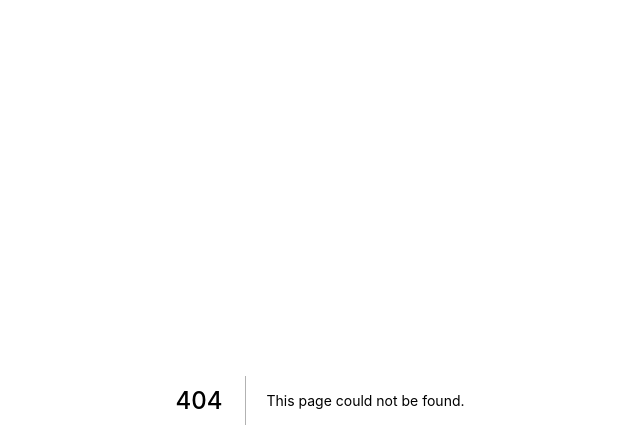
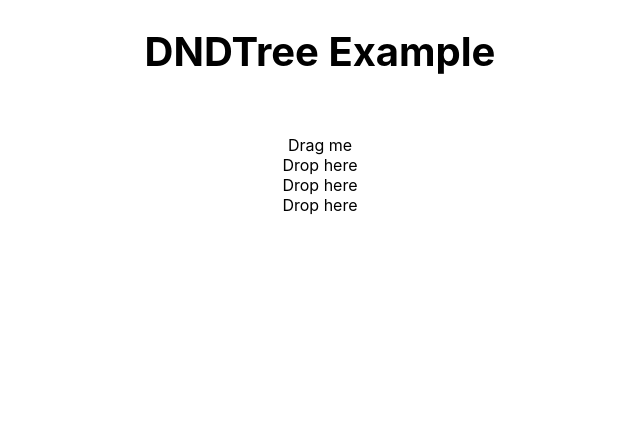
Before and after one commit to fsoft72/fsoft-next-components, a Next.js app: page /dndtree in a window 1280 px wide. Before the commit this address had no page. Shown: the top 448 px of the page, without its empty margins (320-960 px from the left). Built offline with nearby package versions, Linux system fonts and the light colour scheme.

Commit message:
first version of DNDTree

```diff
--- /dev/null
+++ b/fsoft-components/DNDTree.tsx
@@ -0,0 +1,67 @@
+import React, { useState } from 'react';
+import { DndContext, useDraggable, useDroppable } from '@dnd-kit/core';
+
+const mkid = () => Math.random().toString( 36 ).slice( 2, 9 );
+
+function Droppable ( props: any ) {
+	const { isOver, setNodeRef } = useDroppable( { id: props.id, } );
+
+	const style = { color: isOver ? 'green' : undefined, };
+
+	return (
+		<div ref={setNodeRef} style={style}>
+			{props.children}
+		</div>
+	);
+}
+
+function Draggable ( props: any ) {
+	const { attributes, listeners, setNodeRef, transform } = useDraggable( { id: props.id, } );
+
+	const style = transform ? {
+		transform: `translate3d(${ transform.x }px, ${ transform.y }px, 0)`,
+	} : undefined;
+
+	return (
+		<div ref={setNodeRef} style={style} {...listeners} {...attributes}>
+			{props.children}
+		</div>
+	);
+}
+
+const DNDTree = () => {
+	const [ parent, setParent ] = useState( null );
+	const folders = [ 'A', 'B', 'C' ];
+	const draggableMarkup = (
+		<Draggable id="draggable">Drag me</Draggable>
+	);
+
+	const handleDragEnd = ( event: any ) => {
+		const { over } = event;
+
+		console.log( "==== OVER: ", over );
+
+		// If the item is dropped over a container, set it as the parent
+		// otherwise reset the parent to `null`
+		setParent( over ? over.id : null );
+	};
+
+	return (
+		<>
+			<p>{parent}</p>
+			<DndContext onDragEnd={handleDragEnd}>
+				{parent === null ? draggableMarkup : 'Drop here'}
+
+				{folders.map( ( id ) => (
+					// We updated the Droppable component so it would accept an `id`
+					// prop and pass it to `useDroppable`
+					<Droppable key={id} id={id}>
+						{parent === id ? draggableMarkup : 'Drop here'}
+					</Droppable>
+				) )}
+			</DndContext>
+		</>
+	);
+};
+
+export default DNDTree;
--- a/package.json
+++ b/package.json
@@ -9,6 +9,9 @@
     "lint": "next lint"
   },
   "dependencies": {
+    "@dnd-kit/core": "^6.0.5",
+    "@dnd-kit/sortable": "^7.0.1",
+    "classnames": "^2.3.1",
     "next": "12.1.6",
     "react": "18.1.0",
     "react-dom": "18.1.0"
--- /dev/null
+++ b/pages/dndtree.tsx
@@ -0,0 +1,12 @@
+import DNDTree from '../fsoft-components/DNDTree';
+
+const DNDTreeExamplePage = () => {
+	return (
+		<div style={{ display: 'flex', flexDirection: 'column', alignItems: 'center', height: '100vh', position: 'relative' }}>
+			<h1 style={{ fontSize: '250%' }}>DNDTree Example</h1>
+			<DNDTree />
+		</div>
+	);
+};
+
+export default DNDTreeExamplePage;
```
Also changed, not shown: 1 other file (tests, documents, lock files or other folders).
